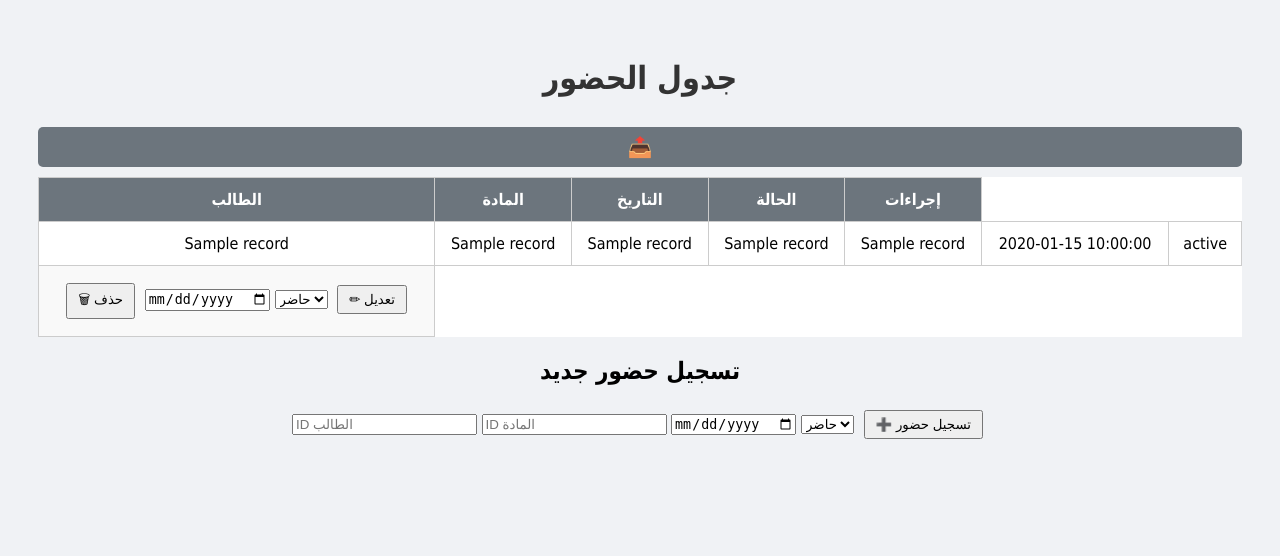
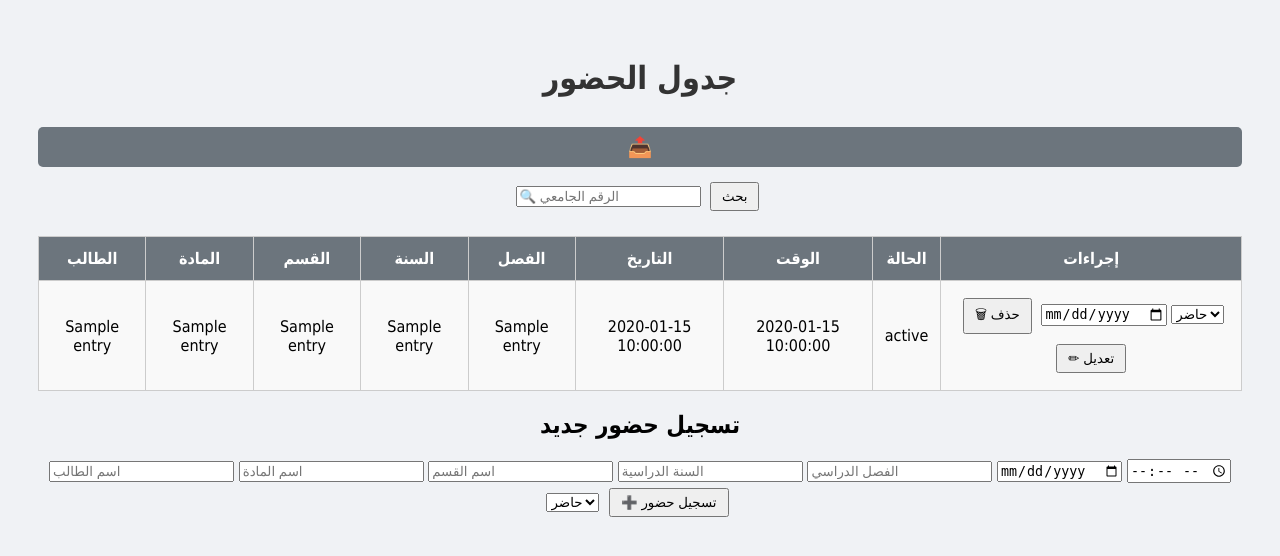
Before and after one commit to ictes907/qr_code, a Flask app: template templates/attendance.html in a window 1280 px wide. Shown: the top 556 px of the page. Run offline with Flask 3, Linux system fonts and the light colour scheme; the template is opened without the code that fills it: most values are stand-ins (such as "Sample title", 1, 10 or a date in 2020); some libraries are stand-ins or nearby versions.

Commit message:
🔍 إضافة زر بحث بالرقم الجامعي وتعديل راوت attendance لدعم الفلترة حسب student_id

```diff
--- a/templates/attendance.html
+++ b/templates/attendance.html
@@ -21,7 +21,8 @@
       text-align: center;
     }
     th {
-      background-color: #6c757d; /* رمادي متوسط */      color: #fff;
+      background-color: #6c757d;
+      color: #fff;
     }
     tr:nth-child(even) {
       background-color: #f9f9f9;
@@ -42,28 +43,34 @@
 
 <body>
   <h1>جدول الحضور</h1>
-  <a href="/export_courses" class="export-btn" title="تصدير إلى Excel" style="padding: 8px 16px; background-color: #6c757d; color: white; text-decoration: none; border-radius: 5px;">📤  </a>
+  <a href="/export_courses" class="export-btn" title="تصدير إلى Excel" style="padding: 8px 16px; background-color: #6c757d; color: white; text-decoration: none; border-radius: 5px;">📤</a>
+   <form action="/attendance" method="get" style="text-align:center; margin-bottom: 20px;">
+  <input type="text" name="student_id" placeholder="🔍 الرقم الجامعي" required>
+  <button type="submit">بحث</button>
+ </form>
 
   <table>
     <tr>
       <th>الطالب</th>
       <th>المادة</th>
+      <th>القسم</th>
+      <th>السنة</th>
+      <th>الفصل</th>
       <th>التاريخ</th>
+      <th>الوقت</th>
       <th>الحالة</th>
       <th>إجراءات</th>
     </tr>
     {% for entry in attendance %}
     <tr>
-      <tr>
-       <td>{{ record.student_name }}</td>
-       <td>{{ record.course_name }}</td>
-       <td>{{ record.department_name }}</td>
-       <td>{{ record.year_name }}</td>
-       <td>{{ record.semester_name }}</td>
-       <td>{{ record.date }}</td>
-       <td>{{ record.status }}</td>
-   </tr>
-
+      <td>{{ entry.student_name }}</td>
+      <td>{{ entry.course_name }}</td>
+      <td>{{ entry.department_name }}</td>
+      <td>{{ entry.year_name }}</td>
+      <td>{{ entry.semester_name }}</td>
+      <td>{{ entry.date }}</td>
+      <td>{{ entry.time }}</td>
+      <td>{{ entry.status }}</td>
       <td>
         <form action="/delete_attendance/{{ entry.id }}" method="get" style="display:inline;">
           <button type="submit">🗑 حذف</button>
@@ -79,14 +86,17 @@
       </td>
     </tr>
     {% endfor %}
-
   </table>
 
   <h2>تسجيل حضور جديد</h2>
   <form action="/add_attendance" method="post">
-    <input type="number" name="student_id" placeholder="ID الطالب" required>
-    <input type="number" name="course_id" placeholder="ID المادة" required>
-    <input type="date" name="date" required>
+    <input type="text" name="student_name" placeholder="اسم الطالب" required>
+    <input type="text" name="course_name" placeholder="اسم المادة" required>
+    <input type="text" name="department_name" placeholder="اسم القسم" required>
+    <input type="text" name="year_name" placeholder="السنة الدراسية" required>
+    <input type="text" name="semester_name" placeholder="الفصل الدراسي" required>
+    <input type="date" name="attendance_date" required>
+    <input type="time" name="attendance_time" required>
     <select name="status" required>
       <option value="حاضر">حاضر</option>
       <option value="غائب">غائب</option>
```
Also changed, not shown: static/qrcodes/course_43.png (added), static/qrcodes/course_44.png (added), static/qrcodes/course_45.png (added), static/qrcodes/course_46.png (added), static/qrcodes/course_47.png (added), static/qrcodes/course_48.png (added).
